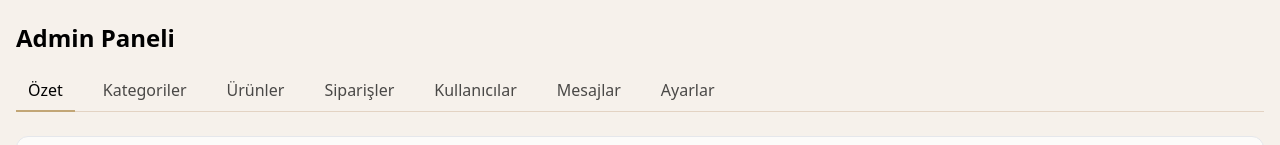
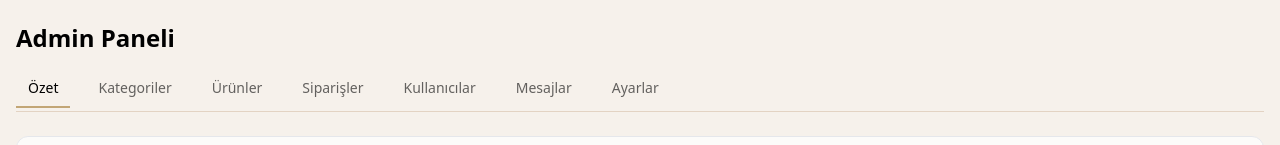
Before and after one commit to oomerozdemir/TUAgiyim-frontend, a React (Vite) app: page /admin in a window 1280 px wide. Shown: the part 187-332 px from the top of the page. Built offline with nearby package versions, Linux system fonts and the light colour scheme; no server answers; sample sign-in values are in the browser's storage.

Commit message:
kargolandi ve teslim edildi adimlari eklenid

```diff
--- a/src/pages/admin/AdminLayout.jsx
+++ b/src/pages/admin/AdminLayout.jsx
@@ -19,16 +19,18 @@ export default function AdminLayout() {
         <h1 className="text-2xl font-semibold mb-4">Admin Paneli</h1>
 
         {/* Sekmeler */}
-      <div className="border-b border-beige/60 mb-6">
-        <nav className="-mb-px flex gap-4">
+        <div className="border-b border-beige/60 mb-6 overflow-x-auto no-scrollbar">
+          <nav className="-mb-px flex gap-4 min-w-max pb-1">
             {tabs.map((t) => (
               <NavLink
                 key={t.to}
                 to={t.to}
                 end={t.end}
                 className={({ isActive }) =>
-                `px-3 py-2 border-b-2 ${
-                  isActive ? "border-gold text-black" : "border-transparent text-black/70 hover:text-black"
+                  `px-3 py-2 border-b-2 text-sm font-medium transition-colors whitespace-nowrap ${
+                    isActive
+                      ? "border-gold text-black"
+                      : "border-transparent text-black/60 hover:text-black hover:border-black/20"
                   }`
                 }
               >
@@ -43,7 +45,6 @@ export default function AdminLayout() {
           <Outlet />
         </div>
       </div>
-
     </>
   );
 }
```
Lines whose indentation alone changed are shown as unchanged.
